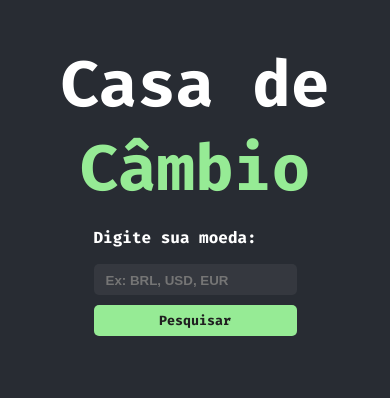
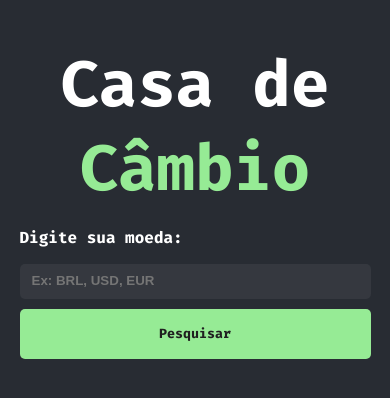
Before and after one commit to kelvynkhrystian/casaDeCambio, a website built with Vite: page index.html in a window 390 px wide. Built offline with nearby package versions, Linux system fonts and the light colour scheme.

Commit message:
designer

```diff
--- a/src/style.css
+++ b/src/style.css
@@ -115,6 +115,7 @@ b {
     flex-direction: column;
     justify-content: center;
     align-items: center;
+    width: 90%;
   }
   main {
     justify-content: center;
@@ -122,11 +123,19 @@ b {
   #searchBox {
     flex-direction: column;
   }
-  header h1{
+  header{
     text-align: center;
   }
+  article {
+    width: 100%;
+  }
   button {
+    height: 50px;
     margin-left: 0;
     margin-top: 10px;
   }
+  label {
+    height: 25px;
+  }
+
 }
```
